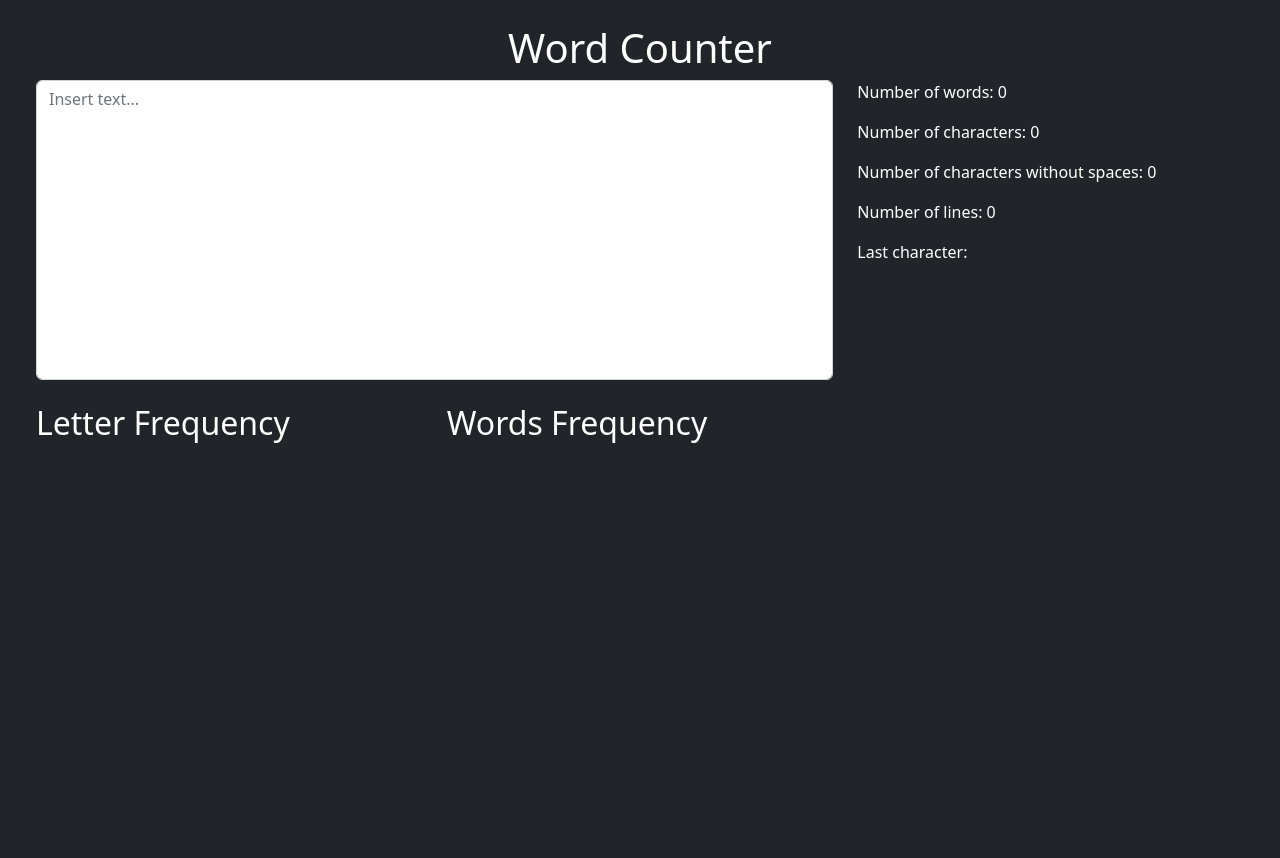
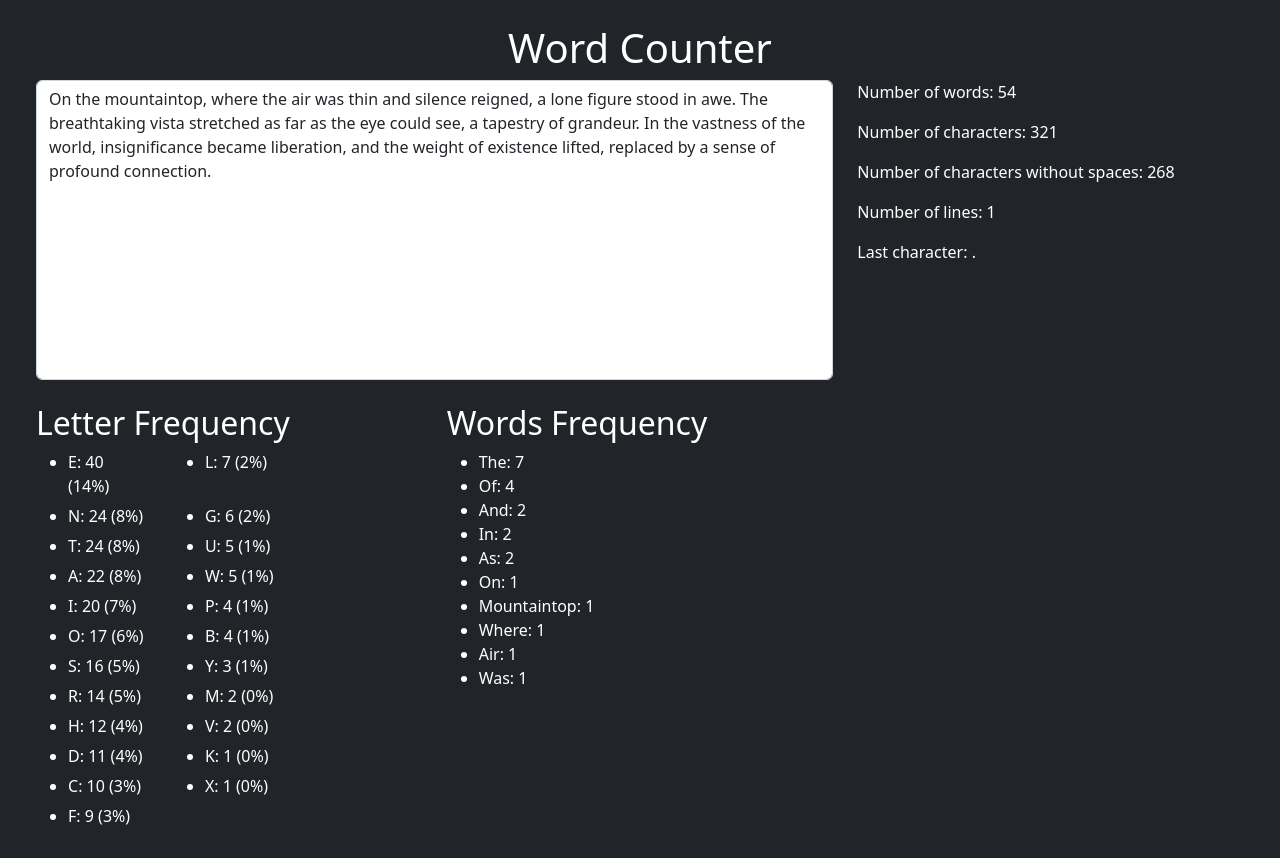
Before and after one commit to jaimereyess/Word-counter, a React (Vite) app: page / in a window 1280 px wide. Before the commit the page ends 800 px from the top, so only its background shows below. Built offline with nearby package versions, Linux system fonts and the light colour scheme.

Commit message:
Random text

```diff
--- a/src/form.jsx
+++ b/src/form.jsx
@@ -1,8 +1,10 @@
-import React, { useState } from "react"
+import React, { useState, useEffect } from "react"
 import Counter from "./counter.jsx"
 import LetterFrequency from "./letters.jsx"
 import WordsFrequency from "./words.jsx"
+import { exampleText } from "./textExample.jsx"
 
+const randomText = Math.floor(Math.random() * 5)
 
 const Form = () => {
   const [words, setWords] = useState(0)
@@ -12,15 +14,19 @@ const Form = () => {
   const [text, setText] = useState("")
   const [lineCounter, setLineCounter] = useState(0)
 
-  function handleInputChange(e) {
-    const text = e.target.value.trim()
+  useEffect(() => {
+    setText(exampleText[randomText])
+    handleInputChange({ target: { value: exampleText[randomText] } })
+  }, [])
+
+  const handleInputChange = (e) => {
+    const text = e.target.value
     const wordCounter = text ? text.split(/\s+/g) : []
     const newWordCounter = wordCounter.length
     const charactersCounter = text.replace(/[\n\r]/g, "").length
-    const charactersWithoutSpaces = text.replace(/\s+/g, "").length;
+    const charactersWithoutSpaces = text.replace(/\s+/g, "").length
     const actualLetter = text.charAt(text.length - 1)
     const lineCounter = text.split(/\r\n|\r|\n/).length
-
 
     setText(text)
     setActualLetter(actualLetter)
@@ -40,7 +46,9 @@ const Form = () => {
               name="text"
               placeholder="Insert text..."
               onChange={handleInputChange}
-            ></textarea>
+            >
+              {exampleText[randomText]}
+            </textarea>
           </form>
         </div>
         <div className="col-sm-4">
@@ -53,7 +61,6 @@ const Form = () => {
             className="text-center"
           />
           {LetterFrequency[lastLetter]}
-
         </div>
       </div>
       <div className="row mt-4">
--- /dev/null
+++ b/src/textExample.jsx
@@ -0,0 +1,7 @@
+export const exampleText = [
+  "Lost in the pages of a book, the world outside faded away. Imagination soared as characters came to life, weaving tales of adventure and love. Each word painted vivid pictures, transporting the reader to distant lands and unknown destinies. In those moments, the power of storytelling ignited a flame that would burn forever.",
+  "As the rain poured outside, the cozy fireplace crackled, casting a warm glow. The sound of raindrops on the window created a soothing rhythm, lulling the mind into a peaceful trance. Wrapped in a soft blanket, sipping hot cocoa, it was a moment of blissful contentment, untouched by the storm.",
+  "With a paintbrush in hand, colors danced on the canvas, bringing dreams to life. Each stroke was a whisper of emotion, a silent conversation between artist and creation. In a world where words fell short, art spoke volumes, capturing the depths of the human soul in vibrant hues.",
+  "The first rays of dawn kissed the earth, awakening nature from its slumber. Dewdrops glistened on leaves like precious diamonds, reflecting the promise of a new day. Birds chirped in symphony, celebrating life's eternal cycle. In that moment, hope blossomed, and the world was full of infinite possibilities.",
+  "On the mountaintop, where the air was thin and silence reigned, a lone figure stood in awe. The breathtaking vista stretched as far as the eye could see, a tapestry of grandeur. In the vastness of the world, insignificance became liberation, and the weight of existence lifted, replaced by a sense of profound connection.",
+]
```
